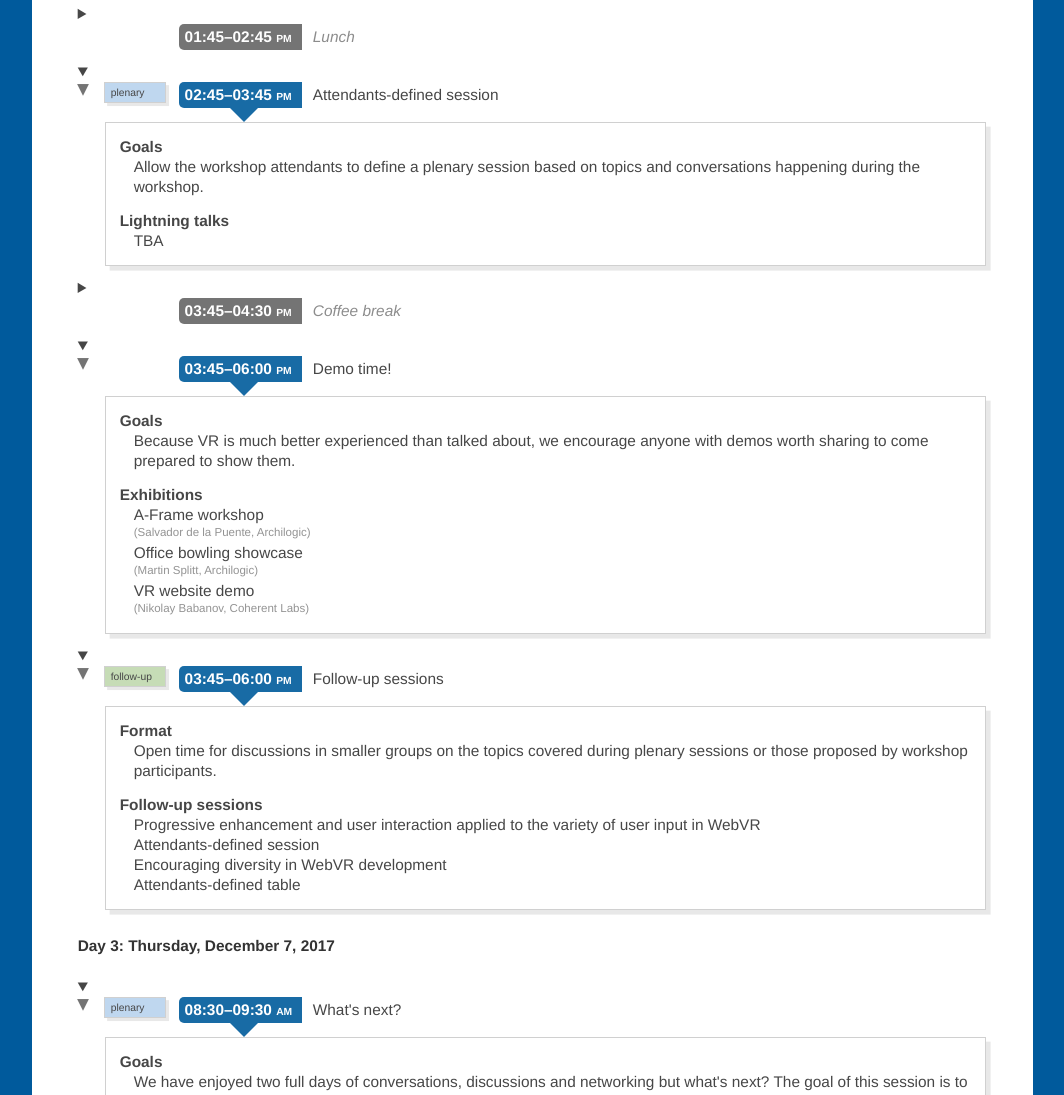
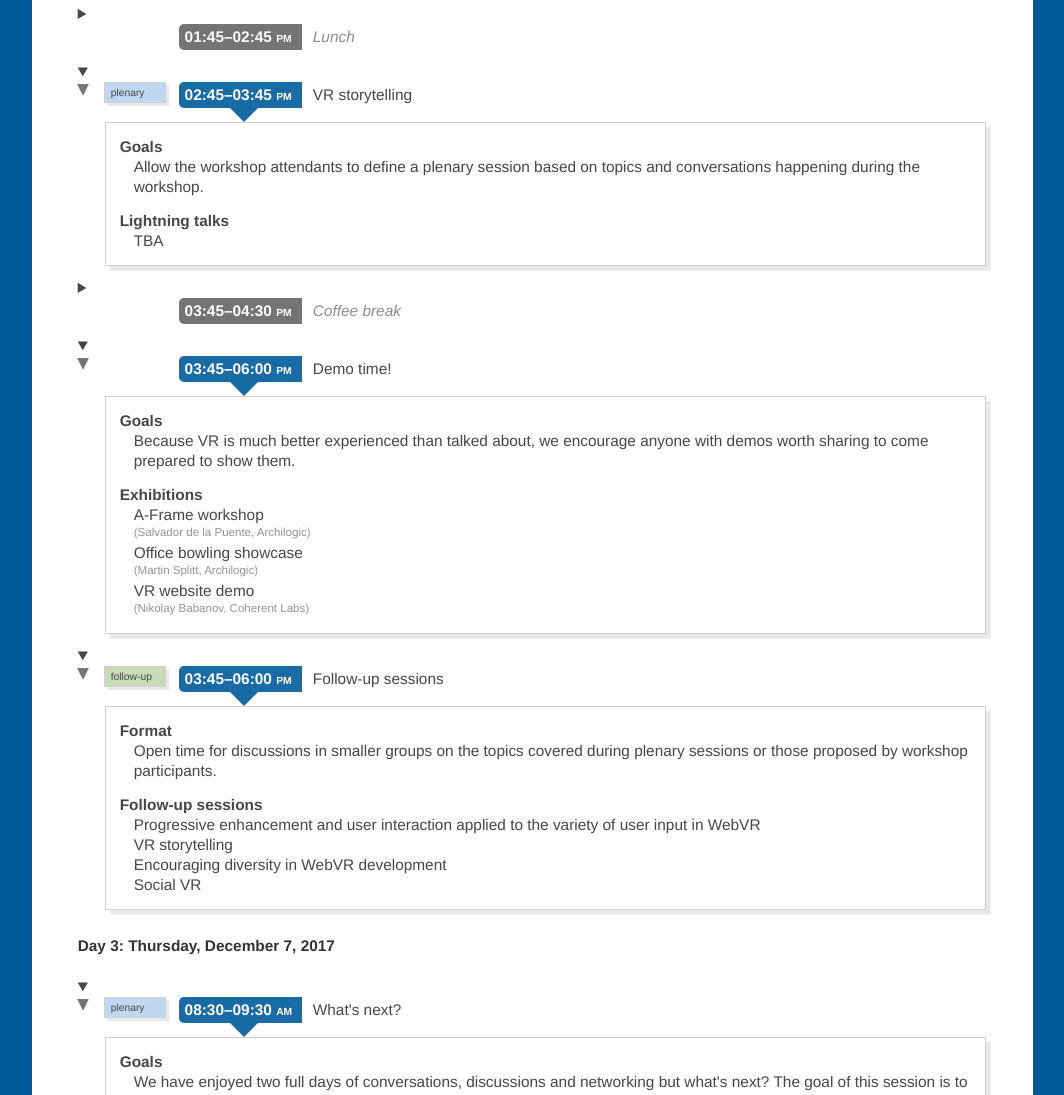
Before and after one commit to w3c/webvr-content-workshop, a plain HTML site: page agenda.html in a window 1280 px wide. Shown: the part 4367-5462 px from the top of the page, without its empty margins (108-1172 px from the left). Drawn offline with Linux system fonts and the light colour scheme.

Commit message:
Update agenda.html

```diff
--- a/agenda.html
+++ b/agenda.html
@@ -559,7 +559,7 @@
             <summary id="attendants-defined-1">
               <span class="desc"><span class="time">02:45–03:45
               <span>PM</span></span> <span class="title">
-                Attendants-defined session
+                VR storytelling
               </span><span class=
               "type type-plenary">plenary</span></span>
             </summary>
@@ -653,13 +653,13 @@
                 Progressive enhancement and user interaction applied to the variety of user input in WebVR
               </dd>
               <dd>
-                Attendants-defined session
+                VR storytelling
               </dd>
               <dd>
                 Encouraging diversity in WebVR development
               </dd>
               <dd>
-                Attendants-defined table
+                Social VR
               </dd>
             </dl>
           </details>
```
